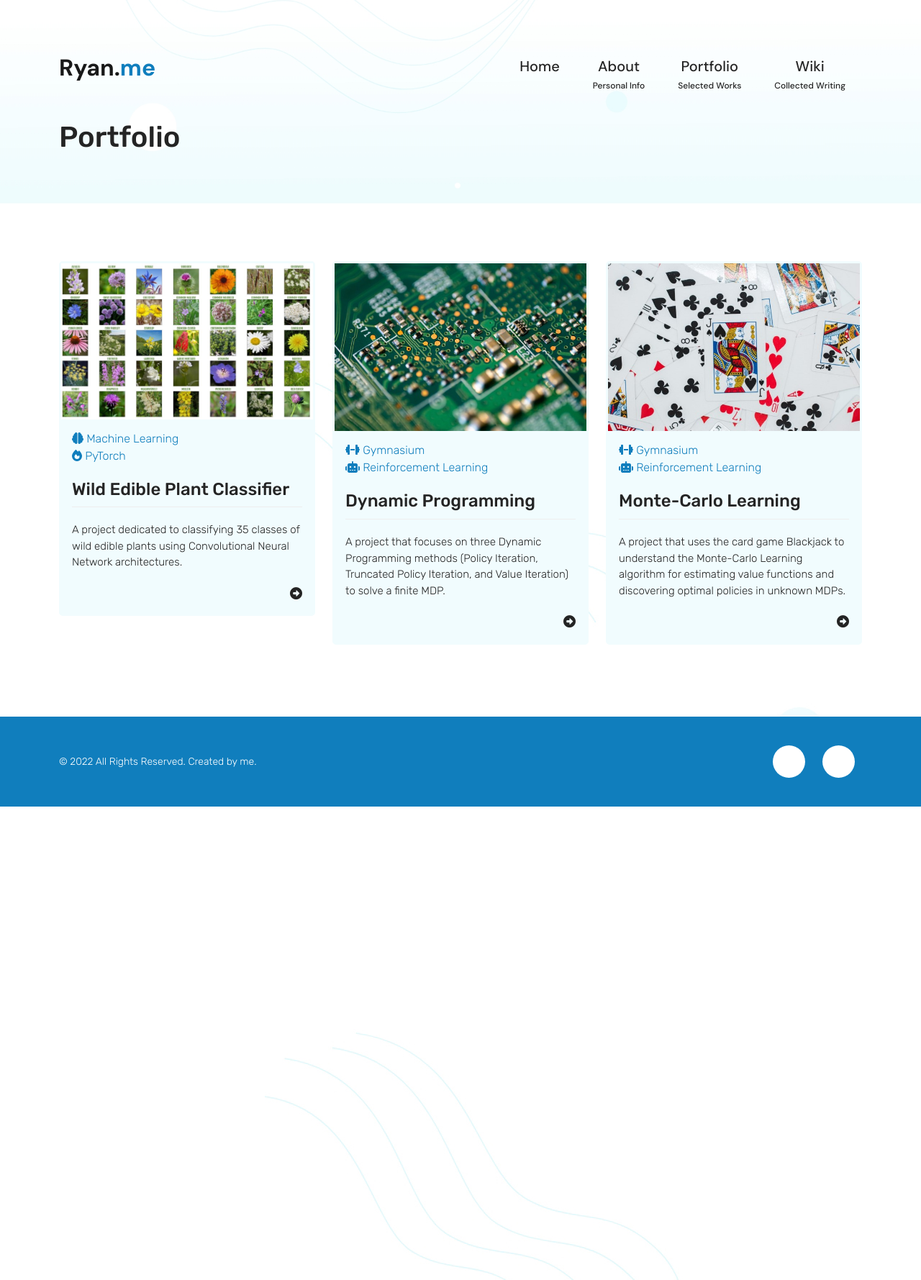
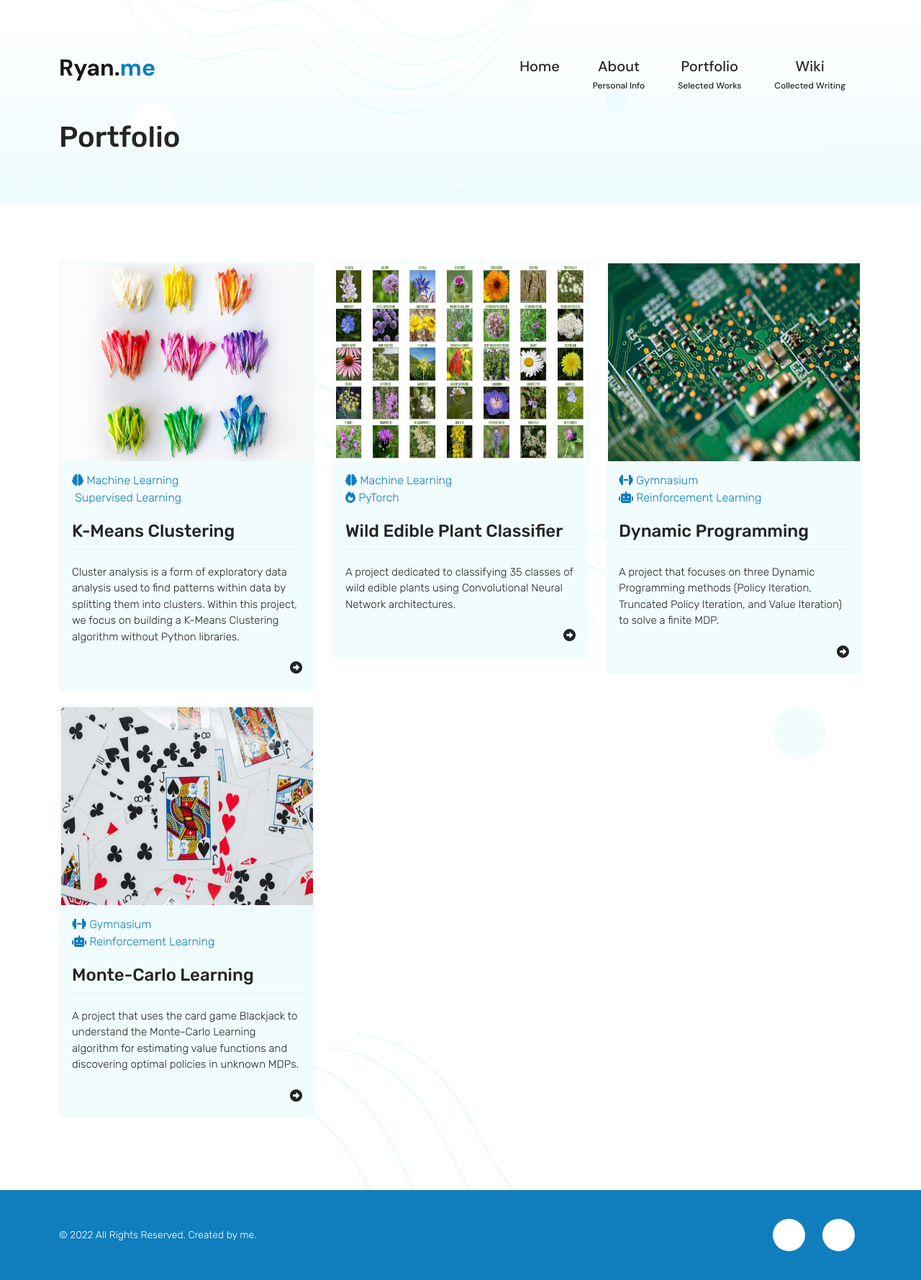
Before and after one commit to Achronus/achronus.github.io, a Jekyll site: the page built from portfolio.html, in a window 1280 px wide. Shown: the whole page at 72% size. Built offline with Jekyll 4.4.1, drawn with Linux system fonts in a browser that asks for light colours; nearby versions of some CDN libraries.

Commit message:
Added project
- K-means clustering
- Added images
- Updated styles

```diff
--- /dev/null
+++ b/_portfolio/k_means.html
@@ -0,0 +1,143 @@
+---
+title: K-Means Clustering
+desc: Cluster analysis is a form of exploratory data analysis used to find patterns within data by splitting them into clusters. Within this project, we focus on building a K-Means Clustering algorithm without Python libraries.
+img_url: /assets/imgs/portfolio/k-means.jpg
+tags: ml supervised
+layout: portfolio-single
+github_url: https://github.com/Achronus/Portfolio/tree/master/ml/k_means_clustering
+date: 03/07/2021
+---
+<div id="project" class="row">
+    <div class="col-12">
+        <h2>What is the Project?</h2>
+        <p>Cluster analysis is a form of exploratory data analysis used to find patterns within data by splitting them into clusters. The clusters form homogeneous groups of data based on a given distance function.</p>
+        <p>K-Means Clustering is one method used in cluster analysis, which takes unlabelled data and combines data points into distinct groups. Being one of the simplest clustering algorithms, it provides a great opportunity for understanding the theory and practice of clustering algorithms.</p>
+        <p>Throughout this project, we create the K-Means clustering algorithm without the help of any Python libraries, using a dataset of 300 data points representing different dog breeds. The project aims to divide the small dataset into its respective dog breeds based on four distinct traits: <code class="inline">height</code>, <code class="inline">tail length</code>, <code class="inline">leg length</code>, and <code class="inline">nose circumference</code>.</p>
+    </div><!-- .col -->
+</div><!-- #project -->
+
+<div id="components" class="row">
+    <div class="col-12">
+        <h2>Components of the Algorithm</h2>
+        <p>Before creating the K-Means Clustering algorithm, we first need to understand its process and one core component, the centroid. Centroids are unique data points representing the centre of a given cluster. When considered a metric, they reflect the mean value of all the data points around it, specific to its group. They are at the heart of the algorithm and are essential to its implementation, as seen in the following process:</p>
+        <ol>
+            <li>Specify \(k\) clusters</li>
+            <li>Select a random number of centroids \(c\) from the dataset</li>
+            <li>Calculate the distance between the centroids and all other data points</li>
+            <li>Assign each data point to the closest centroid</li>
+            <li>Compute the average of each cluster and set it as a new centroid</li>
+            <li>Repeat steps 2 to 5 until the centroids are static</li>
+        </ol>
+        <p>Some of the steps within the algorithm are straightforward and do not need further explanation. As such, we will only discuss two required factors of the algorithm: distance and objective functions.</p>
+        <div id="distance" class="row">
+            <div class="col-12">
+                <h3>Distance Functions</h3>
+                <p>Distance functions measure the difference between two points, in our case, data points (\(x\)) and centroids (\(c\)). There are many distance functions available, such as Euclidean, Manhattan, Person Correlation and Spearman Correlation. Due to the simplicity of the K-Means algorithm, we use the Euclidean distance between two vectors, the dataset and the centroids (equation 2.1).</p>
+                <div class="row">
+                    <div class="col-11 text-center">
+                      <p>
+                        \(\begin{equation}
+                        d(x, c) = \sqrt{(x_x - c_x)^2 + (x_y - c_y)^2}
+                        \end{equation}\)
+                      </p>
+                    </div>
+                    <div class="col-1 text-end">
+                      <p>(2.1)</p>
+                    </div>
+                </div>
+                <p>The formula compares the distance between a data point (\(x\)) and a centroid (\(c\)) via their \(x\) and \(y\) coordinates. These differences are then squared, summed together, and lastly, we square root the result. The metric provides a method for assigning our clusters using the minimum distances between each centroid and all data points in the dataset.</p>
+            </div><!-- .col -->
+        </div><!-- #distance -->
+
+        <div id="objective" class="row">
+            <div class="col-12">
+                <h3>Objective Functions</h3>
+                <p>Objective functions are types of loss/cost function used to maximize or minimize a numerical value. In clustering algorithms, we want to reduce the variance (sum of squared distances) between each cluster of data. The smaller the variation, the higher the similarities between the data points in their group. In the project, the objective function uses the formula denoted in equation 2.2.</p>
+                <div class="row">
+                    <div class="col-11 text-center">
+                      <p>
+                        \(\begin{equation}
+                        J = \sum\limits^{k}_{j=i} \sum\limits^{n}_{i=1} d(x_i, c_j)
+                        \end{equation}\)
+                      </p>
+                    </div>
+                    <div class="col-1 text-end">
+                      <p>(2.2)</p>
+                    </div>
+                </div>
+                <p>Equation 2.2 iterates over a given number of clusters (\(k\)) and the total number of data points (\(n\)) in the dataset. It continues by calculating the distance between each data point (\(x_i\)) and the centroid of each cluster (\(c_j\)). Lastly, the differences are summed, forming the loss value. Notice how the objective function uses the distance function \(d(x_i, c_j)\) to calculate the range between points.</p>
+            </div><!-- .col -->
+        </div><!-- #objective -->
+    </div><!-- .col -->
+</div><!-- #components -->
+
+<div id="stats" class="row">
+    <div class="col-12">
+        <h2>Analysis</h2>
+        <p>After training the model, we used the same dataset to understand the patterns it had found. For plotting convenience, we compare the differences between <code class="inline">height</code> vs <code class="inline">tail length</code> and <code class="inline">height</code> vs <code class="inline">leg length</code> using two and three clusters.</p>
+        <div class="row" id="two-clusters">
+            <div class="col-12">
+                <h3>Two Clusters</h3>
+                <div class="img-container">
+                    <div class="row">
+                        <div class="col-12 col-sm-6">
+                            <img class="img-fluid d-block mx-auto" src="/assets/imgs/portfolio/k-means-2-clusters-left.png" alt="Height vs Tail Length (2 clusters)">
+                        </div>
+                        <div class="col-12 col-sm-6">
+                            <img class="img-fluid d-block mx-auto" src="/assets/imgs/portfolio/k-means-2-clusters-right.png" alt="Height vs Leg Length (2 clusters)">
+                        </div>
+                    </div>
+                    <p class="img-caption">Figure 3.1. The results for the K-Means Clustering algorithm with two clusters, comparing height vs tail length (left) and height vs leg length (right).</p>
+                </div>
+                <p>Figure 3.1 depicts the comparisons between the two clusters. In the first image (left), we compare the <code class="inline">height</code> against the <code class="inline">tail length</code>. The results show that the algorithm has categorised the data into low height with medium to long-tail lengths (red) and medium to tall dogs with small to medium tail lengths (blue). </p>
+                <p>In the second image (right), we compare the <code class="inline">height</code> against the <code class="inline">leg length</code>. The first cluster (red) has detected a correlation between the smallest to medium height and small leg lengths, and the second cluster (blue) indicates that dogs with longer legs are more likely to be taller.</p>
+                <p>Notice how some of the data points look like they are incorrectly classified. However, this isn't the case. We trained the dataset on four features, and the graphs can only display two of them at once. Unfortunately, it's difficult to visualise data in higher dimensions and can make diagrams hard to read, so instead, we focus on a smaller portion of variables.</p>
+            </div>
+        </div><!-- #two-clusters -->
+
+        <div class="row" id="three-clusters">
+            <div class="col-12">
+                <h3>Three Clusters</h3>
+                <div class="img-container">
+                    <div class="row">
+                        <div class="col-12 col-sm-6">
+                            <img class="img-fluid d-block mx-auto" src="/assets/imgs/portfolio/k-means-3-clusters-left.png" alt="Height vs Tail Length (3 clusters)">
+                        </div>
+                        <div class="col-12 col-sm-6">
+                            <img class="img-fluid d-block mx-auto" src="/assets/imgs/portfolio/k-means-3-clusters-right.png" alt="Height vs Leg Length (3 clusters)">
+                        </div>
+                    </div>
+                    <p class="img-caption">Figure 3.2. The results for the K-Means Clustering algorithm with three clusters, comparing height vs tail length (left) and height vs leg length (right).</p>
+                </div>
+                <p>In the three cluster examples (figure 3.2), we identify a better separation of dog breeds when compared to the two cluster examples. The first image (left) states medium-sized dogs are more likely to have longer tails (red). It continues with a second cluster (green), indicating that as the length of a dog's tail grows, so does its height. Interestingly, the blue clump contradicts the green one, identifying that large dogs will only have medium tail sizes.</p>
+                <p>In the second image (right), as the dog's height increases, so does the dog's leg length. The graph reveals a positive correlation between the two variables, best reflected through the three clusters: small (red), medium (green), and large (blue).</p>
+            </div>
+        </div><!-- #three-clusters -->
+
+        <div class="row" id="error-trends">
+            <div class="col-12">
+                <h3>Error Trends</h3>
+                <div class="img-container">
+                    <div class="row">
+                        <div class="col-12 col-sm-6">
+                            <img class="img-fluid d-block mx-auto" src="/assets/imgs/portfolio/k-means-2-clusters-error.png" alt="Error Trend Line (2 clusters)">
+                        </div>
+                        <div class="col-12 col-sm-6">
+                            <img class="img-fluid d-block mx-auto" src="/assets/imgs/portfolio/k-means-3-clusters-error.png" alt="Error Trend Line (3 clusters)">
+                        </div>
+                    </div>
+                    <p class="img-caption">Figure 3.3. The graphs represent the error trend line for two and three clusters, respectively. They show the differences between the number of training iterations on the x-axis and the aggregated distance between each cluster on the y-axis.</p>
+                </div>
+                <p>Lastly, we discuss the error trend lines for the cluster variants (figure 3.3) to understand how the model performs during training. The two graphs are very similar, one for two clusters and the other for three, respectively. They compare the training iterations against the aggregated distance between each cluster during the iteration (objective function loss).</p>
+                <p>Notice how they show a decreasing trend in the error as the algorithm converges to optimality, indicating a robust model. Surprisingly, an additional cluster only increases the iteration count by two.</p>
+            </div><!-- .col -->
+        </div><!-- #error-trends -->
+    </div><!-- .col -->
+</div><!-- #stats -->
+
+<div id="refs" class="row">
+    <div class="col-12">
+        <h2>References</h2>
+        <p>Dabbura, I. (2018) <span style="font-style: italic;">K-means Clustering: Algorithm, Applications, Evaluation Methods, and Drawbacks.</span> Towards Data Science. Available from <a href="https://towardsdatascience.com/k-means-clustering-algorithm-applications-evaluation-methods-and-drawbacks-aa03e644b48a">https://towardsdatascience.com/k-means-clustering-algorithm-applications-evaluation-methods-and-drawbacks-aa03e644b48a</a></p>
+    </div><!-- .col -->
+</div><!-- #refs -->
--- a/assets/sass/2-partials/_portfolio.scss
+++ b/assets/sass/2-partials/_portfolio.scss
@@ -22,6 +22,7 @@
     margin: 0;
     img {
       background-color: #fff;
+      height: 275px;
     }
     .description {
       @include remPadAll(15px);
```
Also changed, not shown: assets/css/style.css, assets/imgs/portfolio/k-means-2-clusters-error.png (added), assets/imgs/portfolio/k-means-2-clusters-left.png (added), assets/imgs/portfolio/k-means-2-clusters-right.png (added), assets/imgs/portfolio/k-means-3-clusters-error.png (added), assets/imgs/portfolio/k-means-3-clusters-left.png (added), assets/imgs/portfolio/k-means-3-clusters-right.png (added), assets/imgs/portfolio/k-means.jpg (added), 1 other file.
